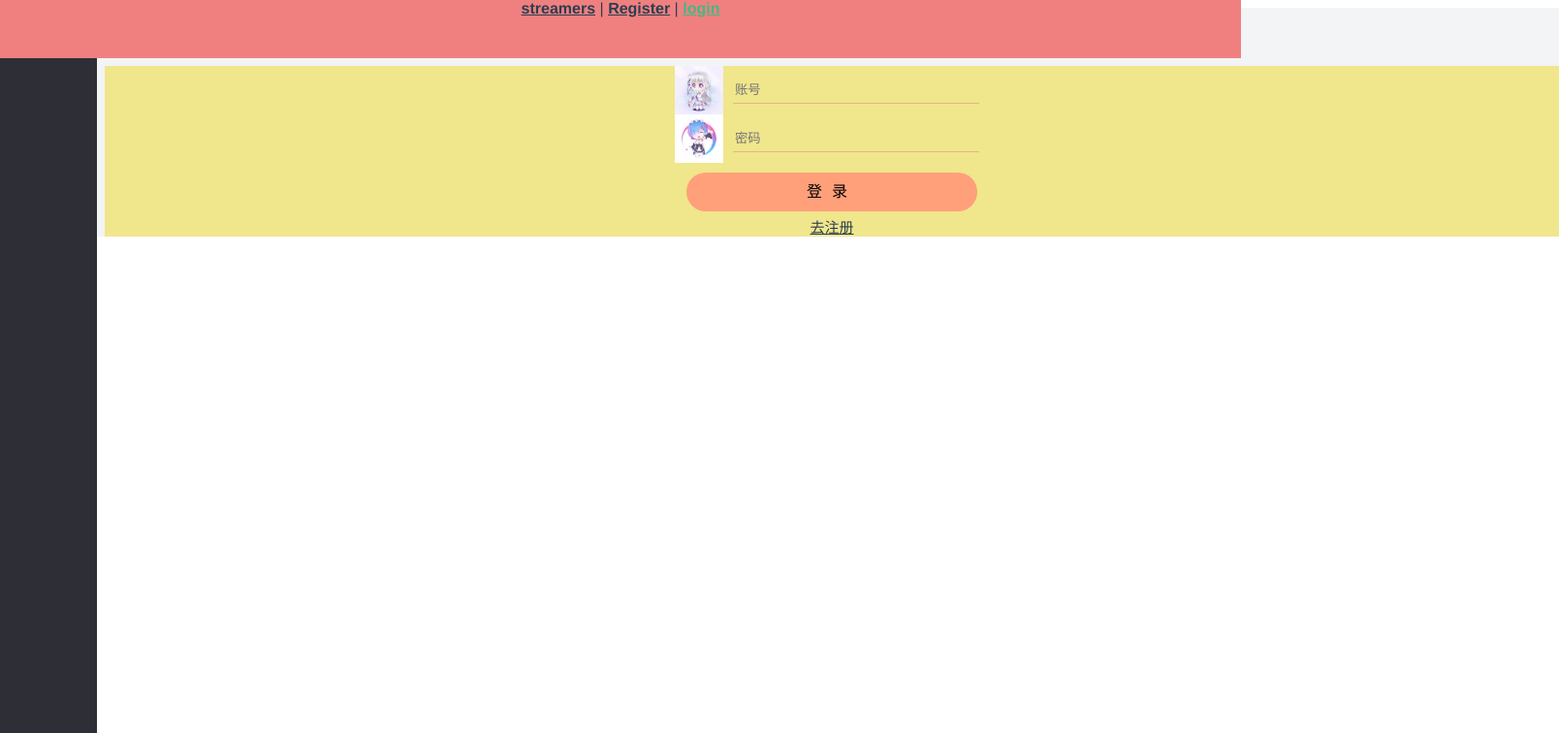
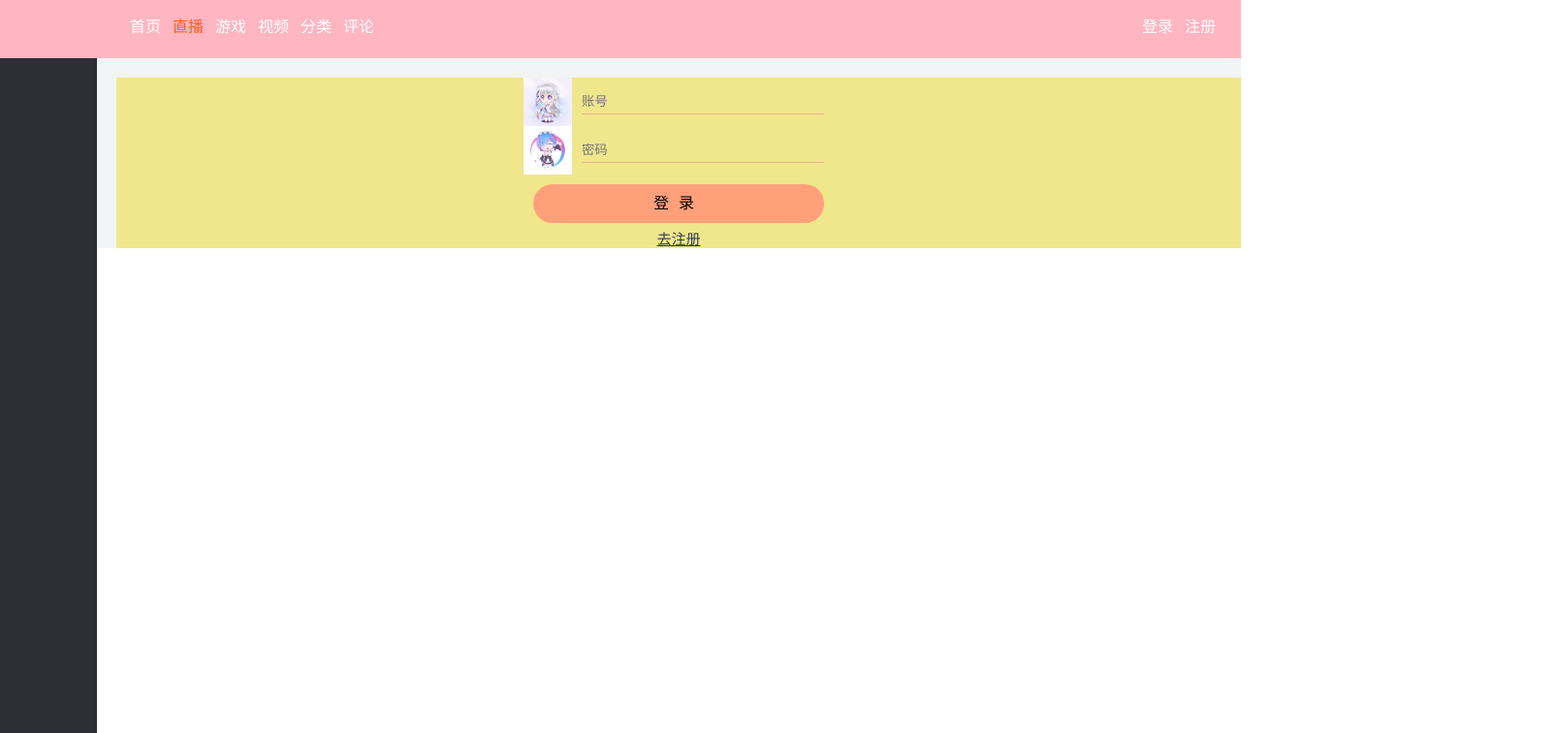
Before and after one commit to handsomeCMF/GKPlayer, a Vue app: page /login in a window 1280 px wide. Shown: the top 756 px of the page at 97% size, 1608 px wide, since content can reach past the window. Built offline with nearby package versions, Linux system fonts and the light colour scheme.

Commit message:
ui/css change

```diff
--- a/public/index.html
+++ b/public/index.html
@@ -16,4 +16,11 @@
 
     <!-- https://github.com/handsomeCMF/GKPlayer.git -->
   </body>
+
+  <style>
+    *{
+      padding:0;
+      margin:0;
+    }
+  </style>
 </html>
--- a/src/App.vue
+++ b/src/App.vue
@@ -1,11 +1,19 @@
 <template>
   <div id="app">
     <header>
-      <div class=""></div>
-      <div id="nav">
-        <router-link to="/streamers">streamers</router-link> |
-        <router-link to="/register">Register</router-link> |
-        <router-link to="/login">login</router-link>
+      <div class="header-nav">
+        <ul>
+          <li><a>首页</a></li>
+          <li><router-link to="/streamers" class="header-nav-chosen">直播</router-link></li>
+          <li><a href="/" target="_blank">游戏</a></li>
+          <li><a href="/" target="_blank">视频</a></li>
+          <li><a href="/" target="_blank">分类</a></li>
+          <li><a href="/" target="_blank">评论</a></li>
+        </ul>
+      </div>
+      <div class="header-right">
+          <router-link to="/login">登录</router-link>
+          <router-link to="/register">注册</router-link>
       </div>
     </header>
     <aside>
@@ -18,57 +26,6 @@
   </div>
 </template>
 
-<style>
-header{
-  left: 0;
-  top: 0;
-  right: 0;
-  bottom: 0;
-  position:  absolute;
-  height: 60px;
-}
-header>#nav{
-  background-color: lightcoral;
-  z-index: 600;
-  position: fixed;
-  width: 100%;
-  height: 60px;
-}
+<style src='@/resources/css/app.css'>
 
-aside{
-  z-index: 600;
-  position: fixed;
-  background-color: #2d2e36;
-  top: 60px;
-  left: 0px;
-  bottom: 0px;
-  width: 100px;
-}
-
-.main-layout{
-  position: relative;
-  z-index: 500;
-  padding-left: 100px;
-  padding-top: 60px;
-  background-color: rgb(242, 244, 245);
-  min-width: 1500px;
-}
-
-#app {
-  font-family: Avenir, Helvetica, Arial, sans-serif;
-  -webkit-font-smoothing: antialiased;
-  -moz-osx-font-smoothing: grayscale;
-  text-align: center;
-  color: #2c3e50;
-  background-color: rgb(242, 244, 245);
-}
-
-#nav a {
-  font-weight: bold;
-  color: #2c3e50;
-}
-
-#nav a.router-link-exact-active {
-  color: #42b983;
-}
 </style>
--- a/src/components/streamer-item.vue
+++ b/src/components/streamer-item.vue
@@ -21,61 +21,7 @@
     </div>
 </div>
 </template>
-<style scoped>
-#app{
-  background-color: white;
-    margin:0px;
-    padding:0px;
-    width:320px;
-    height: 250px;
-    text-align: left;
-    border-radius: 10px;
-}
-#anthor{
-    border-radius: 10px;
-    width:100%;
-    height: 160px;
-}
-
-.mess-fir{
-    height: 24px;
-}
-
-.streamer-title{
-    margin:0px;
-    padding:0px;
-    display: block;
-    padding-right: 5px;
-    overflow: hidden;
-    text-overflow: ellipsis;
-    white-space: nowrap;
-    line-height: 24px;
-    font-size: 15px;
-}
-
-.streamer-field{
-    float: right;
-    font-size: 12px;
-    color: #888;
-    line-height: 24px;
-}
-.streamer-fire{
-    float:right;
-    font-size: 12px;
-    color: #888;
-    line-height: 24px;
-}
-.streamer-name{
-    margin: 0px;
-    padding:0px;
-    overflow: hidden;
-    text-overflow: ellipsis;
-    white-space: nowrap;
-    display: block;
-    padding-right: 5px;
-    font-size: 13px;
-    line-height: 24px;
-}
+<style src='../resources/css/streamer-item.css' scoped>
 </style>
 <script>
 export default {
--- /dev/null
+++ b/src/resources/css/app.css
@@ -0,0 +1,94 @@
+.header-nav{
+    float: left;
+    position: relative;
+    left:10%;
+  }
+  .header-nav>ul{
+    list-style: none;
+  }
+  .header-nav>ul>li{
+    font-size:16px;
+    display: inline-block;
+    margin: 0px 6px;
+    line-height: 3.5;
+  }
+  .header-nav>ul>li>a:hover, .header-right>a:hover{
+    color: rgba(255,93,35,1);
+  }
+  .header-nav a{
+    text-decoration: none;
+    cursor: pointer;
+    width: 40px;
+    background-color: transparent;
+     color: rgba(255,255,255,1);
+  }
+  a.header-nav-chosen{
+    color: rgba(255,93,35,1);
+  }
+  .header-right{
+    float: right;
+    position: relative;
+    margin-right: 20px;
+    line-height: 3.5;
+  }
+  .header-right>a{
+    text-decoration: none;
+    background-color: transparent;
+    color: rgba(255,255,255,1);
+    margin:0px 6px;
+    cursor: pointer;
+  }
+  header{
+    left: 0;
+    top: 0;
+    right: 0;
+    bottom: 0;
+    position:  fixed;
+    height: 60px;
+    background-color:lightpink;
+    z-index: 200;
+  }
+
+  aside{
+    z-index: 200;
+    position: fixed;
+    background-color: #2d2e36;
+    top: 60px;
+    left: 0px;
+    bottom: 0px;
+    width: 100px;
+  }
+
+  .main-layout{
+    position: relative;
+    z-index: 100;
+    padding-left: 120px;
+    padding-top: 80px;
+    background-color: rgb(242, 244, 245);
+    min-width: 900px;
+  }
+
+  #app {
+    font-family: Avenir, Helvetica, Arial, sans-serif;
+    -webkit-font-smoothing: antialiased;
+    -moz-osx-font-smoothing: grayscale;
+    text-align: center;
+    color: #2c3e50;
+    background-color: rgb(242, 244, 245);
+  }
+
+  #nav a {
+    font-weight: bold;
+    color: #2c3e50;
+  }
+
+  #nav a.router-link-exact-active {
+    color: #42b983;
+  }
+
+  .lgn-box{
+    position: fixed;
+    background-color: pink;
+    top:50%;
+    left:50%;
+  }
--- /dev/null
+++ b/src/resources/css/login.css
@@ -0,0 +1,49 @@
+img{
+    width:50px;
+    height: 50px;
+    vertical-align: middle;
+}
+#app{
+    font-size: 15px;
+    text-align: center;
+    background-color: khaki;
+    vertical-align: middle;
+    /* position:absolute;
+    top:50%; */
+}
+div>input{
+    height: 25px;
+    vertical-align: middle;
+    margin:0 10px;
+    line-height: 10px;
+    border-top-width:0px;
+    border-left-width:0px;
+    border-right-width:0px;
+    border-bottom-width: 1px;
+    border-color:burlywood;
+    background-color: rgba(0, 0, 0, 0);
+    outline:none;
+}
+#account>input,#password>input{
+    width:250px;
+}
+#submit{
+    border:0px;
+    border-radius: 20px;
+    width:300px;
+    height: 40px;
+    background-color: lightsalmon;
+    letter-spacing: 10px;
+    font-size: 16px;
+    outline:none;
+    margin:10px 0px 5px 0px;
+}
+#submit:hover{
+    background-color: rgb(255, 144, 101);
+}
+#toregister>span{
+    text-decoration-line: underline;
+}
+#toregister>span:hover{
+    opacity: .5;
+}
--- /dev/null
+++ b/src/resources/css/register.css
@@ -0,0 +1,46 @@
+img{
+    width:50px;
+    height: 50px;
+    vertical-align: middle;
+}
+#app{
+    font-size: 15px;
+    text-align: center;
+    background-color: khaki;
+}
+div>input{
+    height: 25px;
+    vertical-align: middle;
+    margin:0 10px;
+    line-height: 10px;
+    border-top-width:0px;
+    border-left-width:0px;
+    border-right-width:0px;
+    border-bottom-width: 1px;
+    border-color:burlywood;
+    background-color: rgba(0, 0, 0, 0);
+    outline:none;
+}
+#account>input,#password>input,#nickName>input{
+    width:250px;
+}
+#submit{
+    border:0px;
+    border-radius: 20px;
+    width:300px;
+    height: 40px;
+    background-color: lightsalmon;
+    letter-spacing: 10px;
+    font-size: 16px;
+    outline:none;
+    margin:10px 0px 5px 0px;
+}
+#submit:hover{
+    background-color: rgb(255, 144, 101);
+}
+#tologin>span{
+    text-decoration-line: underline;
+}
+#tologin>span:hover{
+    opacity: .5;
+}
--- /dev/null
+++ b/src/resources/css/streamer-item.css
@@ -0,0 +1,54 @@
+#app{
+    background-color: white;
+      margin:0px;
+      padding:0px;
+      width:320px;
+      height: 250px;
+      text-align: left;
+      border-radius: 10px;
+  }
+  #anthor{
+      border-radius: 10px;
+      width:100%;
+      height: 160px;
+  }
+
+  .mess-fir{
+      height: 24px;
+  }
+
+  .streamer-title{
+      margin:0px;
+      padding:0px;
+      display: block;
+      padding-right: 5px;
+      overflow: hidden;
+      text-overflow: ellipsis;
+      white-space: nowrap;
+      line-height: 24px;
+      font-size: 15px;
+  }
+
+  .streamer-field{
+      float: right;
+      font-size: 12px;
+      color: #888;
+      line-height: 24px;
+  }
+  .streamer-fire{
+      float:right;
+      font-size: 12px;
+      color: #888;
+      line-height: 24px;
+  }
+  .streamer-name{
+      margin: 0px;
+      padding:0px;
+      overflow: hidden;
+      text-overflow: ellipsis;
+      white-space: nowrap;
+      display: block;
+      padding-right: 5px;
+      font-size: 13px;
+      line-height: 24px;
+  }
--- a/src/router/index.js
+++ b/src/router/index.js
@@ -2,6 +2,7 @@ import Vue from 'vue'
 import VueRouter from 'vue-router'
 import streamers from '../views/streamers.vue'
 import Login from '../views/Login.vue'
+import Home from '../views/Home.vue'
 
 Vue.use(VueRouter)
 
@@ -23,6 +24,11 @@ const routes = [
     path: '/login',
     name: 'login',
     component: Login
+  },
+  {
+    name: 'home',
+    path: '/Home',
+    component: Home
   }
 ]
 
--- a/src/views/Index.vue
+++ b/src/views/Index.vue
@@ -1,5 +1,5 @@
 <template>
-    <div id="app">
+    <div id="test">
         <ImgInput imgpath="../assets/logo.png" title="password"></ImgInput>
         <ImgInput title="password"></ImgInput>
     </div>
--- a/src/views/Login.vue
+++ b/src/views/Login.vue
@@ -19,54 +19,7 @@
 </div>
 </template>
 
-<style scoped>
-    img{
-        width:50px;
-        height: 50px;
-        vertical-align: middle;
-    }
-    #app{
-        font-size: 15px;
-        text-align: center;
-        background-color: khaki;
-    }
-    div>input{
-        height: 25px;
-        vertical-align: middle;
-        margin:0 10px;
-        line-height: 10px;
-        border-top-width:0px;
-        border-left-width:0px;
-        border-right-width:0px;
-        border-bottom-width: 1px;
-        border-color:burlywood;
-        background-color: rgba(0, 0, 0, 0);
-        outline:none;
-    }
-    #account>input,#password>input{
-        width:250px;
-    }
-    #submit{
-        border:0px;
-        border-radius: 20px;
-        width:300px;
-        height: 40px;
-        background-color: lightsalmon;
-        letter-spacing: 10px;
-        font-size: 16px;
-        outline:none;
-        margin:10px 0px 5px 0px;
-    }
-    #submit:hover{
-        background-color: rgb(255, 144, 101);
-    }
-    #toregister>span{
-        text-decoration-line: underline;
-    }
-    #toregister>span:hover{
-        opacity: .5;
-    }
-
+<style src='../resources/css/login.css' scoped>
 </style>
 <script>
 import { login as loginuser } from '../common/User.js'
--- a/src/views/Register.vue
+++ b/src/views/Register.vue
@@ -28,54 +28,7 @@
 </div>
 </template>
 
-<style scoped>
-    img{
-        width:50px;
-        height: 50px;
-        vertical-align: middle;
-    }
-    #app{
-        font-size: 15px;
-        text-align: center;
-        background-color: khaki;
-    }
-    div>input{
-        height: 25px;
-        vertical-align: middle;
-        margin:0 10px;
-        line-height: 10px;
-        border-top-width:0px;
-        border-left-width:0px;
-        border-right-width:0px;
-        border-bottom-width: 1px;
-        border-color:burlywood;
-        background-color: rgba(0, 0, 0, 0);
-        outline:none;
-    }
-    #account>input,#password>input,#nickName>input{
-        width:250px;
-    }
-    #submit{
-        border:0px;
-        border-radius: 20px;
-        width:300px;
-        height: 40px;
-        background-color: lightsalmon;
-        letter-spacing: 10px;
-        font-size: 16px;
-        outline:none;
-        margin:10px 0px 5px 0px;
-    }
-    #submit:hover{
-        background-color: rgb(255, 144, 101);
-    }
-    #tologin>span{
-        text-decoration-line: underline;
-    }
-    #tologin>span:hover{
-        opacity: .5;
-    }
-
+<style src='../resources/css/register.css' scoped>
 </style>
 <script>
 import { register as registerUser } from '../common/User.js'
```
